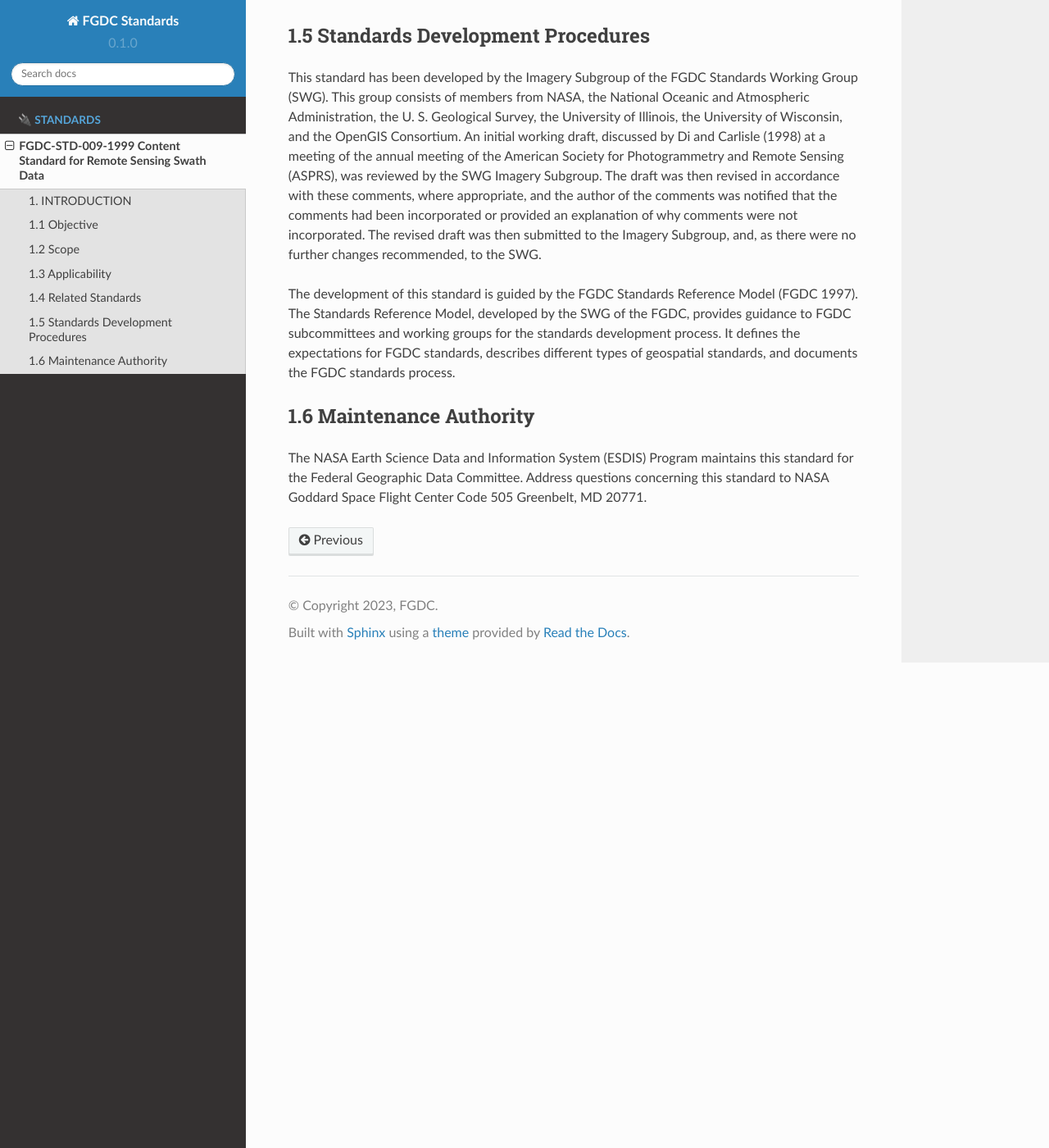
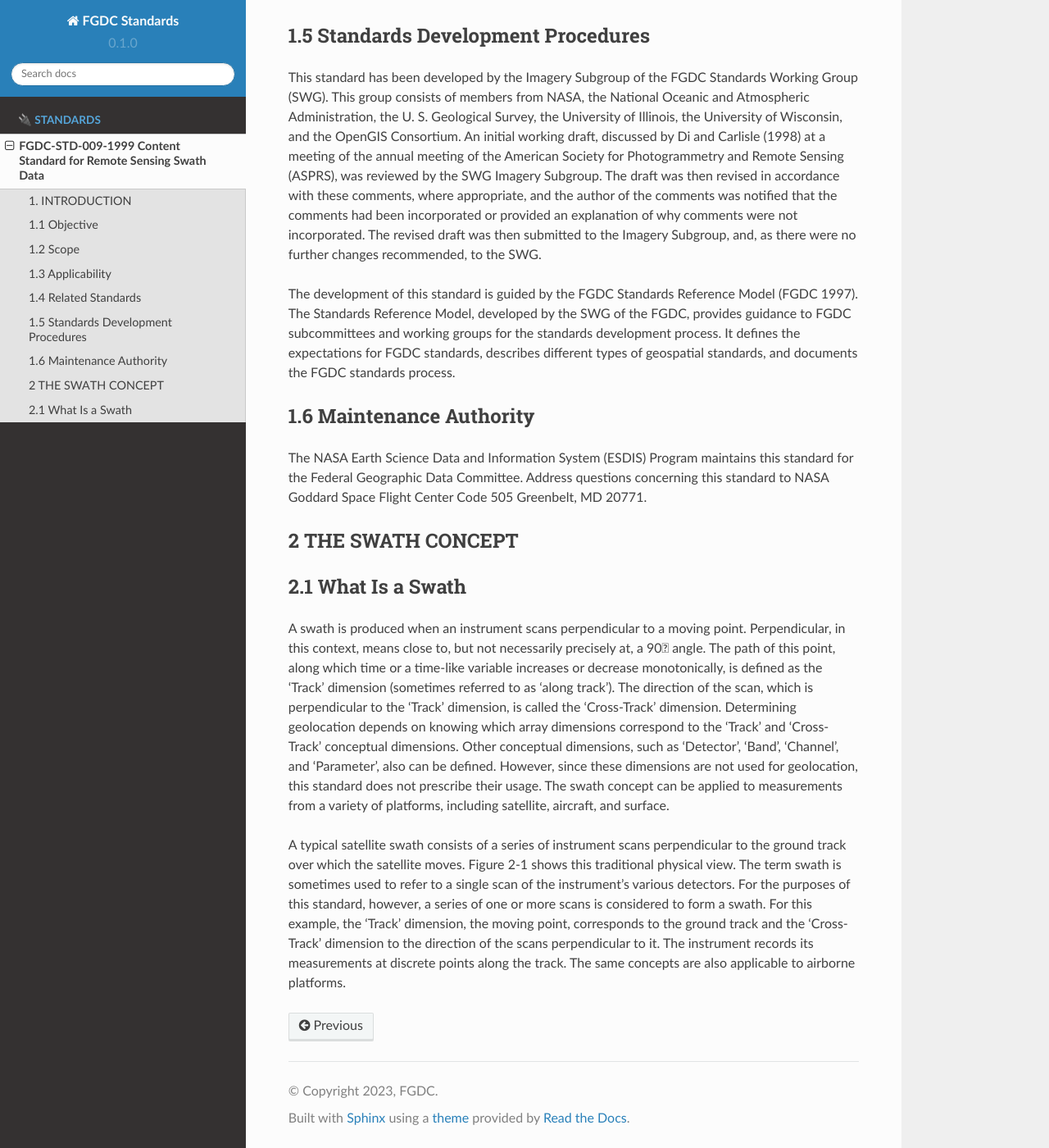
Before and after one commit to fgdcgov/sdi, a Sphinx documentation site: the page built from docs/source/FGDC-STD-009-1999.rst, in a window 1280 px wide and 1400 px high, scrolled down 2082 px. Shown: the whole window at 82% size. Built offline with Sphinx 7.4.7 and the Read the Docs theme 2.0.0, drawn with Linux system fonts in a browser that asks for light colours.

Commit message:
Update FGDC-STD-009-1999.rst

```diff
--- a/docs/source/FGDC-STD-009-1999.rst
+++ b/docs/source/FGDC-STD-009-1999.rst
@@ -48,3 +48,11 @@ The NASA Earth Science Data and Information System (ESDIS) Program maintains thi
 NASA Goddard Space Flight Center
 Code 505
 Greenbelt, MD 20771.
+
+2	  THE SWATH CONCEPT
+-------------------------------
+2.1	  What Is a Swath
+-------------------------------
+A swath is produced when an instrument scans perpendicular to a moving point.  Perpendicular, in this context, means close to, but not necessarily precisely at, a 90 angle.  The path of this point, along which time or a time-like variable increases or decrease monotonically, is defined as the ‘Track’ dimension (sometimes referred to as ‘along track’).  The direction of the scan, which is perpendicular to the ‘Track’ dimension, is called the ‘Cross-Track’ dimension.  Determining geolocation depends on knowing which array dimensions correspond to the ‘Track’ and ‘Cross-Track’ conceptual dimensions.  Other conceptual dimensions, such as ‘Detector’, ‘Band’, ‘Channel’, and ‘Parameter’, also can be defined.  However, since these dimensions are not used for geolocation, this standard does not prescribe their usage.  The swath concept can be applied to measurements from a variety of platforms, including satellite, aircraft, and surface.
+
+A typical satellite swath consists of a series of instrument scans perpendicular to the ground track over which the satellite moves.  Figure 2-1 shows this traditional physical view.  The term swath is sometimes used to refer to a single scan of the instrument's various detectors.  For the purposes of this standard, however, a series of one or more scans is considered to form a swath.  For this example, the ‘Track’ dimension, the moving point, corresponds to the ground track and the ‘Cross-Track’ dimension to the direction of the scans perpendicular to it.  The instrument records its measurements at discrete points along the track.  The same concepts are also applicable to airborne platforms.
```
